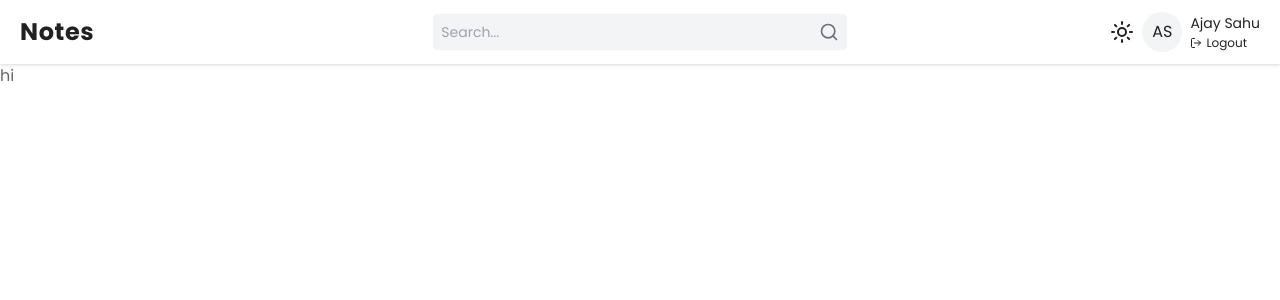
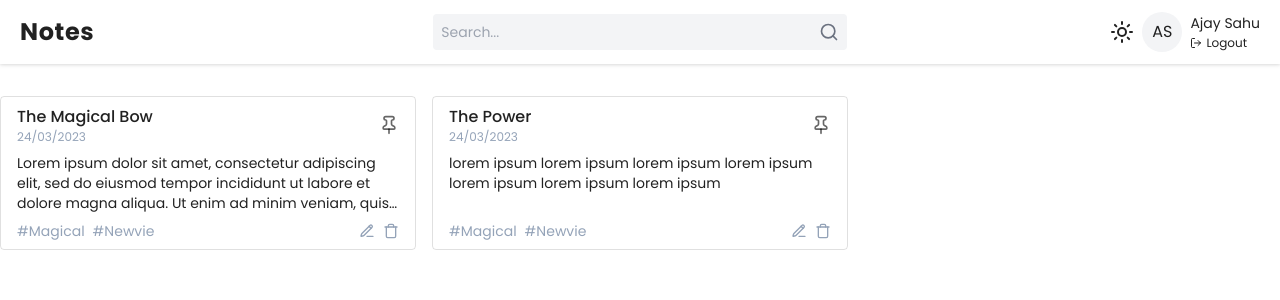
Before and after one commit to anaysah/mern-notes, a React (Vite) app in the folder frontend/: page / in a window 1280 px wide. Shown: the top 300 px of the page. Built offline with nearby package versions, Linux system fonts and the light colour scheme.

Commit message:
Feat: NoteCard

```diff
--- /dev/null
+++ b/frontend/src/components/Cards/NoteCard.tsx
@@ -0,0 +1,39 @@
+import { PencilLine, PinIcon, Trash } from 'lucide-react';
+import React from 'react';
+
+interface NoteCardProps {
+  title: string;
+  content: string;
+  date: string;
+  onEdit?: () => void;
+  onDelete?: () => void;
+}
+
+const NoteCard: React.FC<NoteCardProps> = ({ title, content, date, onEdit, onDelete }) => {
+  return (
+    <div className='flex flex-col px-4 py-2 rounded border border-divider'>
+      <div className='flex justify-between items-center'>
+        <div>
+          <h6 className='text-pri text-md font-medium'>{title}</h6>
+          <p className='text-xs text-tri'>{date}</p>
+        </div>
+        <div>
+          <PinIcon className='h-5 w-5 cursor-pointer hover:text-blue-500' />
+        </div>
+      </div>
+      <p className='text-sm line-clamp-3 mt-2 flex-1 text-pri'>{content}</p>
+      <div className='flex justify-between items-center mt-2 text-tri'>
+        <div className='flex gap-2 text-sm'>
+          <span>#Magical</span>
+          <span>#Newvie</span>
+        </div>
+        <div className='flex gap-2'>
+          <button className='hover:text-blue-500'><PencilLine className='h-4 w-4' /></button>
+          <button className='hover:text-red-500'><Trash className='h-4 w-4' /></button>
+        </div>
+      </div>
+    </div>
+  );
+};
+
+export default NoteCard;
--- a/frontend/src/index.css
+++ b/frontend/src/index.css
@@ -22,6 +22,7 @@
 
         --text-pri-color: rgba(0, 0, 0, 0.87);
         --text-sec-color: rgba(0, 0, 0, 0.6);
+        --text-tri-color: #94a3b8;
 
         --divider-color: rgba(0, 0, 0, 0.12);
 
@@ -37,7 +38,7 @@
         --foreground-pri-color: #374151;
         --foreground-sec-color: #4b5563;
 
-        --text-pri-color: #fff;
+        --text-pri-color: #d4d4d8;
         --text-sec-color: rgba(255, 255, 255, 0.7);
 
         --divider-color: rgba(255, 255, 255, 0.12);
--- a/frontend/src/layout.tsx
+++ b/frontend/src/layout.tsx
@@ -5,9 +5,9 @@ import Navbar from './components/Navbar/Navbar';
 
 const Layout: React.FC = () => {
   return (
-    <div className='flex flex-col min-h-screen'>
+    <div className='flex flex-col min-h-screen bg-back'>
       <Navbar />
-      <main className="flex-grow flex text-sec bg-back">
+      <main className="container mx-auto flex-grow flex text-sec">
         <Outlet />
       </main>
     </div>
--- a/frontend/src/pages/Home/page.tsx
+++ b/frontend/src/pages/Home/page.tsx
@@ -1,9 +1,20 @@
+import NoteCard from "../../components/Cards/NoteCard";
+
 const Home = () => {
   return (
-    <div>
-      hi
+    <div className="grid grid-cols-3 gap-4 mt-8 w-full h-min">
+      <NoteCard
+        title="The Magical Bow"
+        content="Lorem ipsum dolor sit amet, consectetur adipiscing elit, sed do eiusmod tempor incididunt ut labore et dolore magna aliqua. Ut enim ad minim veniam, quis nostrud exercitation ullamco laboris nisi ut aliquip ex ea commodo consequat."
+        date="24/03/2023"
+      />
+      <NoteCard
+        title="The Power"
+        content="lorem ipsum lorem ipsum lorem ipsum lorem ipsum lorem ipsum lorem ipsum lorem ipsum"
+        date="24/03/2023"
+      />
     </div>
-  )
-}
+  );
+};
 
-export default Home
+export default Home;
--- a/frontend/tailwind.config.js
+++ b/frontend/tailwind.config.js
@@ -14,6 +14,7 @@ export default {
 
         pri: 'var(--text-pri-color)',
         sec: 'var(--text-sec-color)',
+        tri: 'var(--text-tri-color)',
 
         divider: 'var(--divider-color)',
 
```
